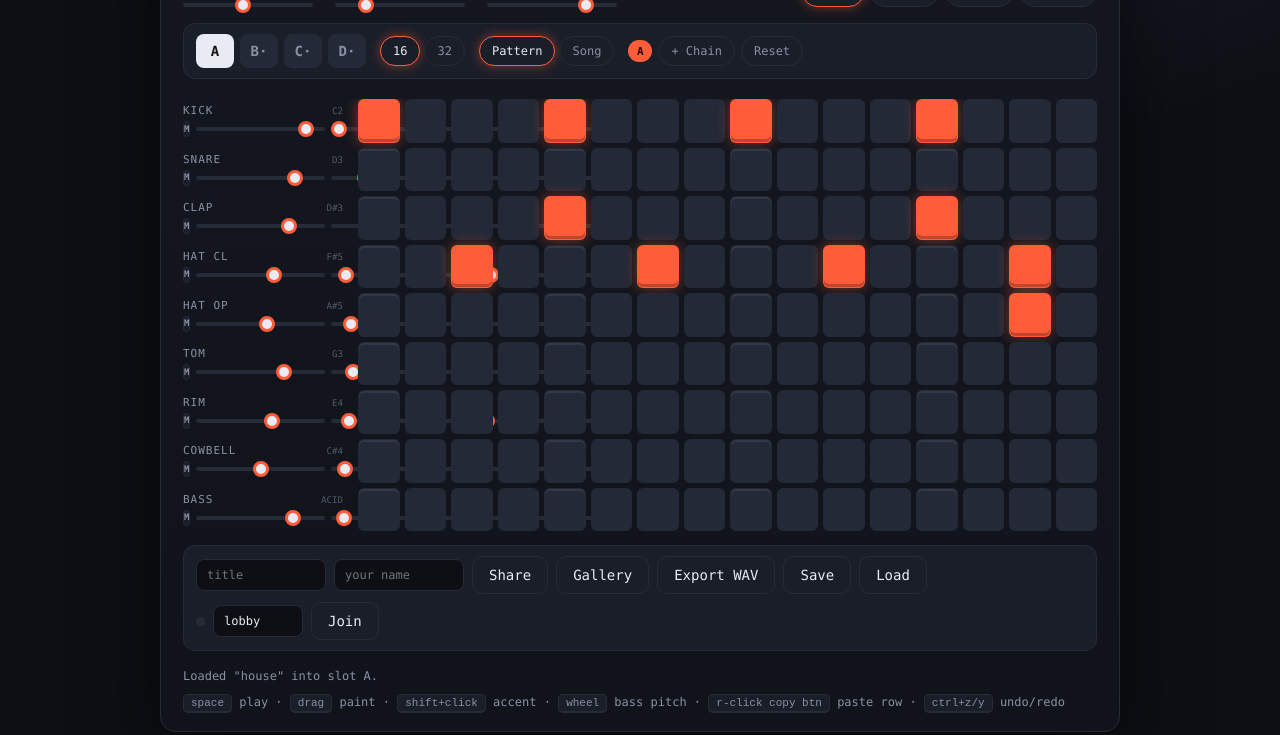
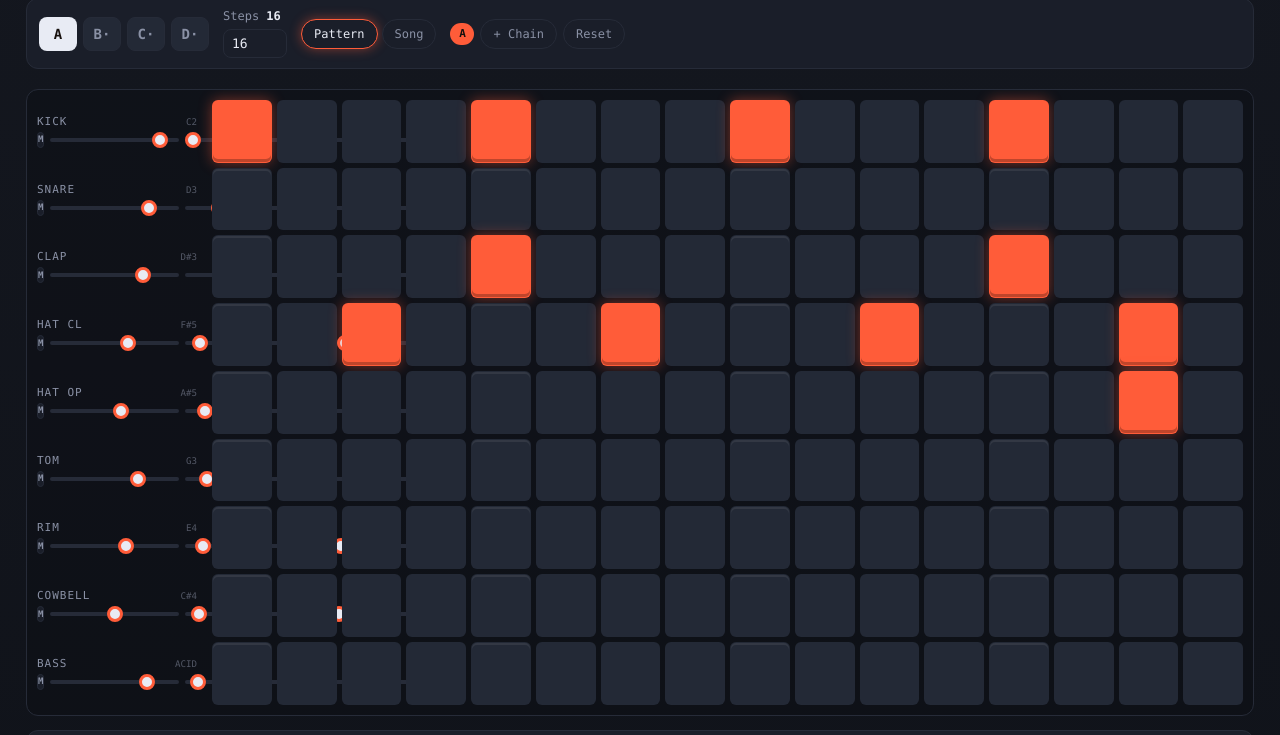
Before and after one commit to Alexandru2984/browser_drum_machine, a plain HTML site: page index.html in a window 1280 px wide. Shown: the part 128-863 px from the top of the page. Drawn offline with Linux system fonts and the light colour scheme.

Commit message:
Fullscreen layout, styled grid scrollbar, free step count 4-64

```diff
--- a/app.js
+++ b/app.js
@@ -21,7 +21,8 @@ const chainEl = $("chain");
 
 // ---------- data ----------
 const SLOTS = ["A", "B", "C", "D"];
-const STEP_OPTIONS = [16, 32];
+const MIN_STEPS = 4;
+const MAX_STEPS = 64;
 const STORAGE_KEY = "thump-v2";
 const NOTE_NAMES = ["C", "C#", "D", "D#", "E", "F", "F#", "G", "G#", "A", "A#", "B"];
 const BASS_ROOT_MIDI = 33; // A1
@@ -132,7 +133,7 @@ function deserialize(d) {
   try {
     state.bpm = d.bpm ?? state.bpm;
     state.swing = d.swing ?? state.swing;
-    state.steps = STEP_OPTIONS.includes(d.steps) ? d.steps : 16;
+    state.steps = Math.max(MIN_STEPS, Math.min(MAX_STEPS, +d.steps || 16));
     state.mode = d.mode === "song" ? "song" : "pattern";
     state.activeSlot = SLOTS.includes(d.activeSlot) ? d.activeSlot : "A";
     state.song = Array.isArray(d.song) && d.song.length ? normalizeSong(d.song) : [{ slot: state.activeSlot, reps: 1 }];
@@ -640,7 +641,7 @@ function noteName(midi) {
 
 function buildGrid() {
   grid.innerHTML = "";
-  grid.style.gridTemplateColumns = `170px repeat(${state.steps}, 1fr)`;
+  grid.style.gridTemplateColumns = `170px repeat(${state.steps}, minmax(14px, 1fr))`;
   const rows = [...PERC_TRACKS.map((t) => ({ ...t, kind: "perc" })), { ...BASS_TRACK, kind: "bass" }];
 
   rows.forEach((tr) => {
@@ -968,13 +969,14 @@ $("modeToggle").addEventListener("click", (e) => {
   setStatus(state.mode === "song" ? "Song mode — chain plays in order." : "Pattern mode.");
 });
 
-document.getElementById("stepsToggle").addEventListener("click", (e) => {
-  const btn = e.target.closest("[data-steps]");
-  if (!btn || +btn.dataset.steps === state.steps) return;
+const stepsInput = document.getElementById("stepsInput");
+stepsInput.addEventListener("change", () => {
+  const n = Math.max(MIN_STEPS, Math.min(MAX_STEPS, Math.round(+stepsInput.value || 16)));
+  stepsInput.value = n;
+  if (n === state.steps) return;
   pushHistory();
-  state.steps = +btn.dataset.steps;
+  state.steps = n;
   for (const s of SLOTS) resizePattern(state.patterns[s], state.steps);
-  document.querySelectorAll("#stepsToggle .chip").forEach((b) => b.classList.toggle("active", b === btn));
   buildGrid();
   saveLocal();
   setStatus(`${state.steps} steps per pattern.`);
@@ -1019,9 +1021,8 @@ function syncControls() {
   document.querySelectorAll("#modeToggle .chip").forEach((b) =>
     b.classList.toggle("active", b.dataset.mode === state.mode)
   );
-  document.querySelectorAll("#stepsToggle .chip").forEach((b) =>
-    b.classList.toggle("active", +b.dataset.steps === state.steps)
-  );
+  stepsInput.value = state.steps;
+  document.getElementById("stepsVal").textContent = state.steps;
 }
 
 playBtn.addEventListener("click", () => (state.playing ? stop() : start()));
--- a/index.html
+++ b/index.html
@@ -47,10 +47,10 @@
 
     <section class="slots-bar">
       <div class="slot-btns" id="slotBtns"></div>
-      <div class="mode-toggle" id="stepsToggle">
-        <button data-steps="16" class="btn chip active">16</button>
-        <button data-steps="32" class="btn chip">32</button>
-      </div>
+      <label class="ctl">
+        <span>Steps <b id="stepsVal">16</b></span>
+        <input id="stepsInput" type="number" min="4" max="64" step="1" value="16" />
+      </label>
       <div class="mode-toggle" id="modeToggle">
         <button data-mode="pattern" class="btn chip active">Pattern</button>
         <button data-mode="song" class="btn chip">Song</button>
--- a/style.css
+++ b/style.css
@@ -19,18 +19,15 @@ body {
     var(--bg);
   color: var(--text);
   font-family: ui-monospace, "SF Mono", "Cascadia Code", Menlo, Consolas, monospace;
-  display: grid;
-  place-items: center;
-  padding: 24px;
 }
 
 .machine {
-  width: min(960px, 100%);
+  width: 100%;
+  min-height: 100vh;
+  display: flex;
+  flex-direction: column;
   background: linear-gradient(180deg, var(--panel), #10131a);
-  border: 1px solid var(--line);
-  border-radius: 16px;
-  box-shadow: 0 30px 80px rgba(0, 0, 0, .55);
-  padding: 22px;
+  padding: 22px 26px;
 }
 
 .top {
@@ -120,17 +117,44 @@ input[type="range"]::-moz-range-thumb {
   cursor: pointer;
 }
 
+input[type="number"] {
+  background: var(--panel-2);
+  border: 1px solid var(--line);
+  border-radius: 8px;
+  color: var(--text);
+  font: inherit;
+  font-size: 13px;
+  padding: 6px 8px;
+  width: 64px;
+  outline: none;
+}
+input[type="number"]:focus { border-color: var(--accent); }
+
 .presets { display: flex; gap: 6px; margin-left: auto; }
 .chip { padding: 7px 12px; font-size: 12px; border-radius: 999px; color: var(--dim); }
 .chip.active { color: var(--text); border-color: var(--accent); box-shadow: 0 0 12px var(--accent-glow); }
 
-.grid-wrap { margin-top: 20px; overflow-x: auto; }
+.grid-wrap {
+  flex: 1;
+  margin-top: 20px;
+  overflow-x: auto;
+  overflow-y: hidden;
+  border: 1px solid var(--line);
+  border-radius: 12px;
+  background: rgba(13, 15, 20, .5);
+  padding: 10px;
+}
+
+.grid-wrap::-webkit-scrollbar { height: 10px; }
+.grid-wrap::-webkit-scrollbar-track { background: var(--panel-2); border-radius: 5px; }
+.grid-wrap::-webkit-scrollbar-thumb { background: #333b4d; border-radius: 5px; }
+.grid-wrap::-webkit-scrollbar-thumb:hover { background: var(--accent); }
+.grid-wrap { scrollbar-width: thin; scrollbar-color: #333b4d var(--panel-2); }
 
 .grid {
   display: grid;
-  grid-template-columns: 170px repeat(16, 1fr);
+  grid-template-columns: 170px repeat(16, minmax(14px, 1fr));
   gap: 5px;
-  min-width: 860px;
 }
 
 .row-label {
```
